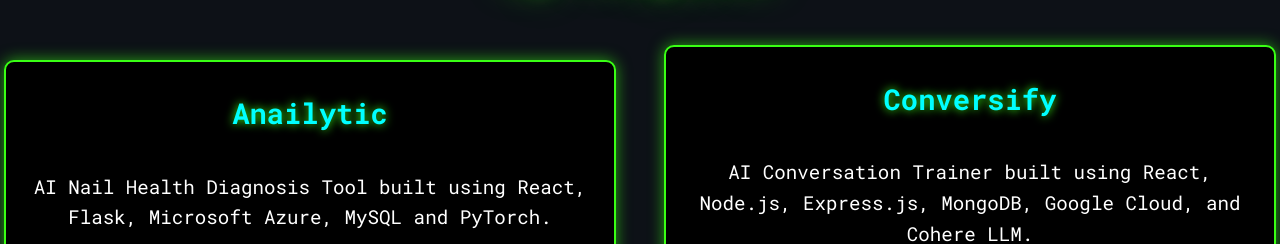
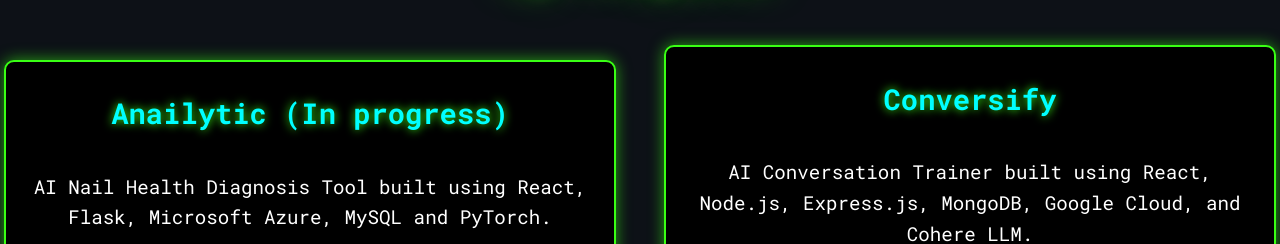
Before and after one commit to Tobias2099/Portfolio, a plain HTML site: page index.html in a window 1280 px wide. Shown: the part 2478-2722 px from the top of the page. Drawn offline with nearby package versions, Linux system fonts and the light colour scheme.

Commit message:
mention Anailytic is in progress

```diff
--- a/index.html
+++ b/index.html
@@ -106,7 +106,7 @@
       <div id="project-grid">
 
         <div class="project-entry">
-          <h3><a href="https://github.com/Tobias2099/NailDiagnosis">Anailytic</a></h3>
+          <h3><a href="https://github.com/Tobias2099/NailDiagnosis">Anailytic (In progress)</a></h3>
           <p>AI Nail Health Diagnosis Tool built using React, Flask, Microsoft Azure, MySQL and PyTorch.</p>
           <a href="https://github.com/Tobias2099/NailDiagnosis"><img src="./images/Anailytic.png" width="500px" height="300px" alt="screenshot of Anailytic"></a>
         </div>
```
